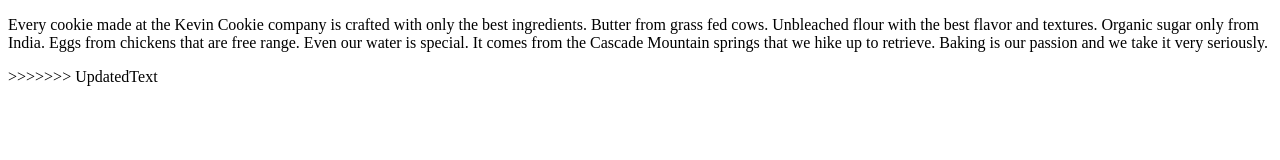
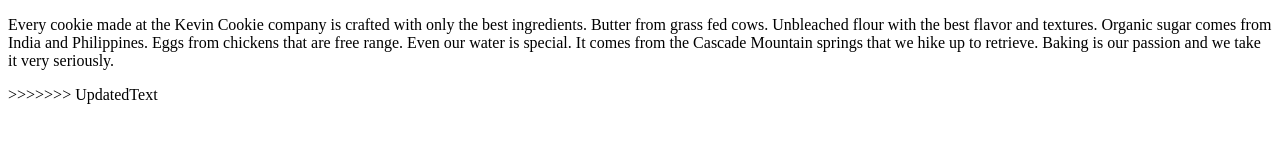
Before and after one commit to IlyesLev/KevinCookeCompany.com, a plain HTML site: page index.htm in a window 1280 px wide. Drawn offline with Linux system fonts and the light colour scheme.

Commit message:
Update index.htm

```diff
--- a/index.htm
+++ b/index.htm
@@ -2,7 +2,7 @@
 <html>
 <body>
 
-<p>Every cookie made at the Kevin Cookie company is crafted with only the best ingredients. Butter from grass fed cows. Unbleached flour with the best flavor and textures. Organic sugar only from India. Eggs from chickens that are free range. Even our water is special. It comes from the Cascade Mountain springs that we hike up to retrieve. Baking is our passion and we take it very seriously.</p>
+<p>Every cookie made at the Kevin Cookie company is crafted with only the best ingredients. Butter from grass fed cows. Unbleached flour with the best flavor and textures. Organic sugar comes from India and Philippines. Eggs from chickens that are free range. Even our water is special. It comes from the Cascade Mountain springs that we hike up to retrieve. Baking is our passion and we take it very seriously.</p>
 >>>>>>> UpdatedText
 
 </body>
```
